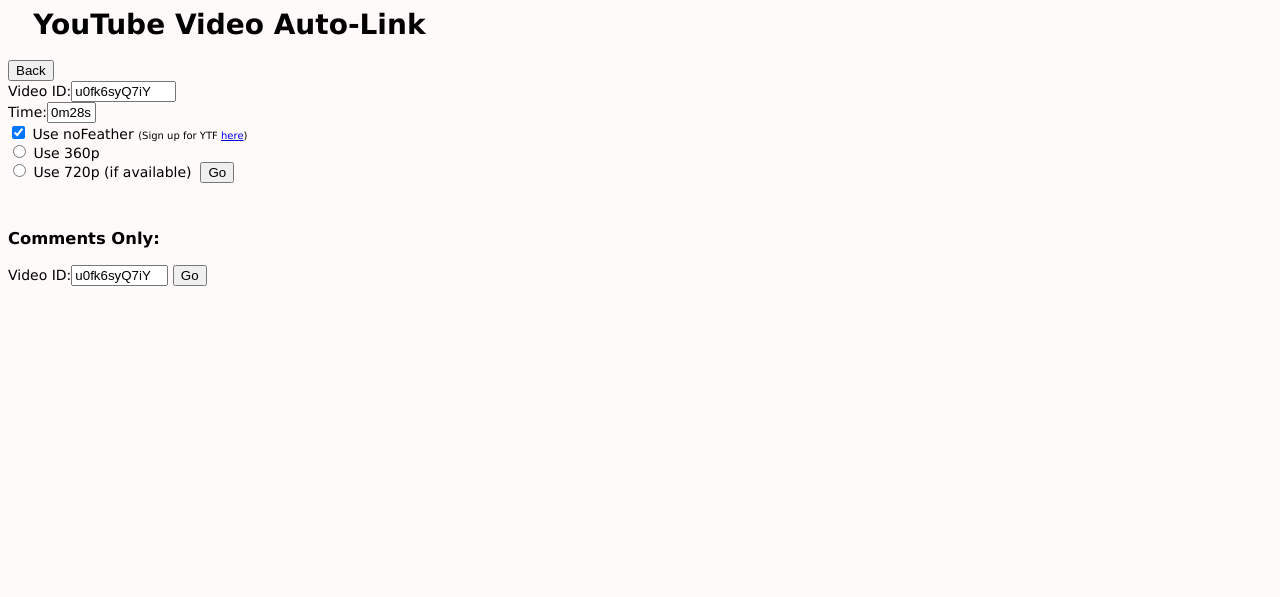
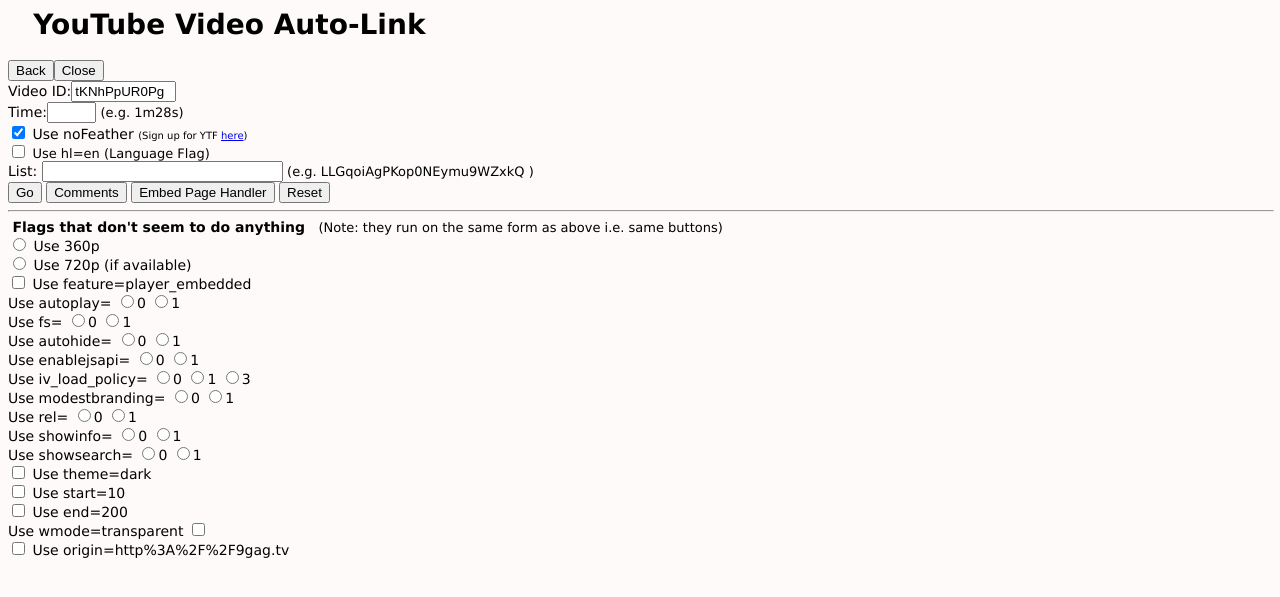
Before and after one commit to Walkman100/walkman100.github.io, a PHP site: page /youtube-video-stuff.htm in a window 1280 px wide. Shown: the top 597 px of the page. Run offline with PHP 8.4, Linux system fonts and the light colour scheme.

Commit message:
Update main.css and the YT Video Auto-Link page
Made main.css formatting better
Added WAY more tags to the YT VAL page, including optimises such as
using one form for everything instead of two seperate ones

```diff
--- a/youtube-video-stuff.htm
+++ b/youtube-video-stuff.htm
@@ -1,6 +1,7 @@
 <html>
 <head>
 <title>YouTube Video Auto-Link</title>
+<!-- <META HTTP-EQUIV="refresh" CONTENT="10"> -->
 <link rel="shortcut icon" href="images/favicon.ico">
 <link rel="stylesheet" href="main.css" type="text/css">
 <script type="text/javascript" src="/Walkman/jwplayer.js"></script>
@@ -12,19 +13,66 @@
  Here are the <a href="http://www.enable-javascript.com/" target="_blank">
  instructions how to enable JavaScript in your web browser</a>.
 </noscript>
-<INPUT Type="button" VALUE="Back" onClick="history.go(-1);return true;">
+<INPUT Type="button" VALUE="Back" onClick="history.go(-1);return true;"><INPUT Type="button" VALUE="Close" onClick="javascript:window.open('','_self').close();">
 <form action="http://www.youtube.com/watch" target="_blank">
-Video ID:<input type="text" name="v" size="10" value="u0fk6syQ7iY">
-<br>Time:<input type="text" name="t" size="3" maxlength="6" value="0m28s">
+Video ID:<input type="text" name="v" size="10" value="tKNhPpUR0Pg">
+<br>Time:<input type="text" name="t" size="3" maxlength="6"> <font size='2'>(e.g. 1m28s)</font>
 <br><input type="checkbox" name="nofeather" value="True" checked="checked"> Use noFeather <font size='1'>(Sign up for YTF <a href="http://www.youtube.com/testtube" target="_blank">here</a>)</font>
+<br><input type="checkbox" name="hl" value="en"> <font size='2'>Use hl=en (Language Flag)</font>
+<br>List: <input type="text" name="list" size="27"> <font size='2'>(e.g. LLGqoiAgPKop0NEymu9WZxkQ )</font>
+<br>
+<input type="submit" formaction="http://www.youtube.com/watch" value="Go">
+<input type="submit" formaction="http://www.youtube.com/all_comments" value="Comments">
+<input type="submit" formaction="http://www.youtube.com/embed/tKNhPpUR0Pg" value="Embed Page Handler"><!-- that << is supposed to go to e.g. embed/[videoid]?[flags] -->
+<input type="reset" value="Reset">
+<hr width=100%>&nbsp;<b>Flags that don't seem to do anything</b>&nbsp;&nbsp;&nbsp;<font size='2'>(Note: they run on the same form as above i.e. same buttons)</font>
 <br><input type="radio" name="hd" value="0"> Use 360p
-<br><input type="radio" name="hd" value="1"> Use 720p (if available) &nbsp;<input type="submit" value="Go">
+<br><input type="radio" name="hd" value="1"> Use 720p (if available)
+<br><input type="checkbox" name="feature" value="player_embedded"> Use feature=player_embedded
+<br>Use autoplay= <input type="radio" name="autoplay" value="0">0 <input type="radio" name="autoplay" value="1">1
+<br>Use fs= <input type="radio" name="fs" value="0">0 <input type="radio" name="fs" value="1">1
+<br>Use autohide= <input type="radio" name="autohide" value="0">0 <input type="radio" name="autohide" value="1">1
+<br>Use enablejsapi= <input type="radio" name="enablejsapi" value="0">0 <input type="radio" name="enablejsapi" value="1">1
+<br>Use iv_load_policy= <input type="radio" name="iv_load_policy" value="0">0 <input type="radio" name="iv_load_policy" value="1">1 <input type="radio" name="iv_load_policy" value="3">3
+<br>Use modestbranding= <input type="radio" name="modestbranding" value="0">0 <input type="radio" name="modestbranding" value="1">1
+<br>Use rel= <input type="radio" name="rel" value="0">0 <input type="radio" name="rel" value="1">1
+<br>Use showinfo= <input type="radio" name="showinfo" value="0">0 <input type="radio" name="showinfo" value="1">1
+<br>Use showsearch= <input type="radio" name="showsearch" value="0">0 <input type="radio" name="showsearch" value="1">1
+<br><input type="checkbox" name="theme" value="dark"> Use theme=dark
+<br><input type="checkbox" name="start" value="10"> Use start=10
+<br><input type="checkbox" name="end" value="200"> Use end=200
+<br>Use wmode=transparent <input type="checkbox" name="wmode" value="transparent">
+<br><input type="checkbox" name="origin" value="http%3A%2F%2F9gag.tv"> Use origin=http%3A%2F%2F9gag.tv
 </form>
-<br><h3>Comments Only:</h3>
-<form action="http://www.youtube.com/all_comments" target="_blank">
-Video ID:<input type="text" name="v" size="9" value="u0fk6syQ7iY">
-<input type="submit" value="Go">
-</form>
-</font>
 </body>
 </html>
+<!-- Examples (taken from other embedded stuff e.t.c.)
+https://www.youtube.com/embed/R-XMtdBENRo?autoplay=0&fs=1&autohide=1&wmode=transparent&iv_load_policy=3&modestbranding=1&rel=0&showinfo=0&origin=http%3A%2F%2F9gag.tv&start=10&end=200&enablejsapi=1
+http://www.youtube.com/embed/p_RTL0hFgCc?wmode=transparent&fs=1&hl=en&autoplay=1&modestbranding=1&iv_load_policy=3&showsearch=0&rel=1&theme=dark
+https://www.youtube.com/watch?feature=player_embedded&v=R-XMtdBENRo#t=0
+https://www.youtube.com/watch?v=9-PAYHLJCZY&list=LLGqoiAgPKop0NEymu9WZxkQ
+
+<iframe width="1280" height="720" src="//www.youtube.com/embed/tKNhPpUR0Pg?rel=0" frameborder="0" allowfullscreen></iframe>
+
+<form>Video ID:<input type="text" name="v" size="10" value="u0fk6syQ7iY">
+      <input type="submit" formaction="http://www.youtube.com/watch" value="Go" />
+      <input type="submit" formaction="http://www.youtube.com/all_comments" value="Comments" />
+    </form>
+feature=player_embedded
+list=LLGqoiAgPKop0NEymu9WZxkQ
+autoplay=0
+fs=1
+autohide=1
+wmode=transparent
+iv_load_policy=3
+modestbranding=1
+rel=0   rel=1
+showinfo=0
+origin=http%3A%2F%2F9gag.tv
+start=10
+end=200
+enablejsapi=1
+hl=en
+showsearch=0
+theme=dark
+-->
```
Also changed, not shown: main.css (+14 -3 lines).
